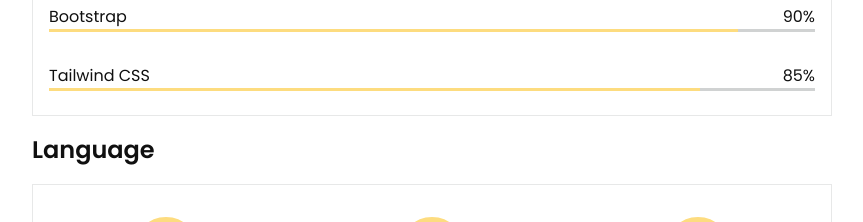
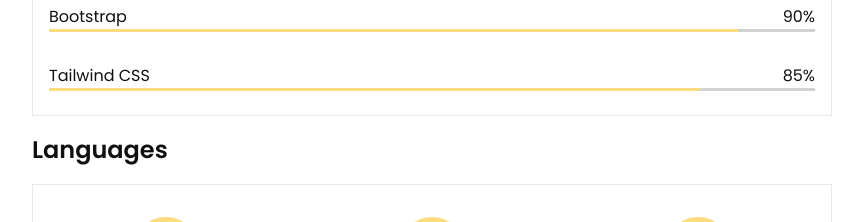
Before and after one commit to Promiseejiro/repo, a Next.js app in the folder portfolio/: page / in a window 1280 px wide. Shown: the part 2700-2922 px from the top of the page, without its empty margins (208-1071 px from the left). Built offline with nearby package versions, Linux system fonts and the light colour scheme.

Commit message:
new commit

```diff
--- a/portfolio/app/components/languages/languages.tsx
+++ b/portfolio/app/components/languages/languages.tsx
@@ -9,7 +9,7 @@
   let { theme } = useContext(ThemeContext);
      return(
           <div className={`${classes.languages} ${theme==="white" && classes.white_theme}  ${theme ==="brown" && classes.brown_theme}`}>
-               <SubHeader label={`Language`}></SubHeader>
+               <SubHeader label={`Languages`}></SubHeader>
           <div className={classes.card}>
             <div className={classes.item1}>
               <span>2 Yrs</span>
```
